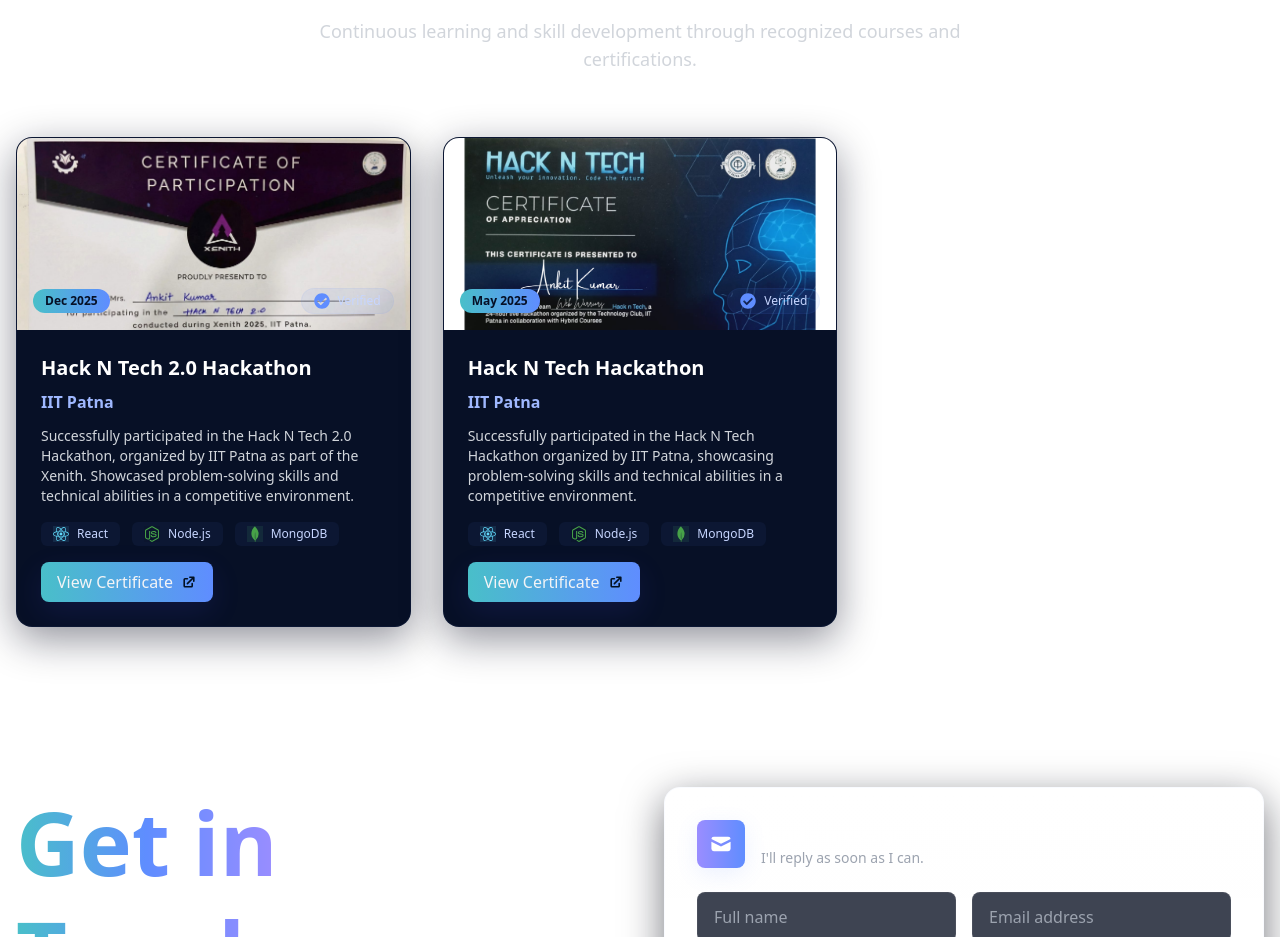
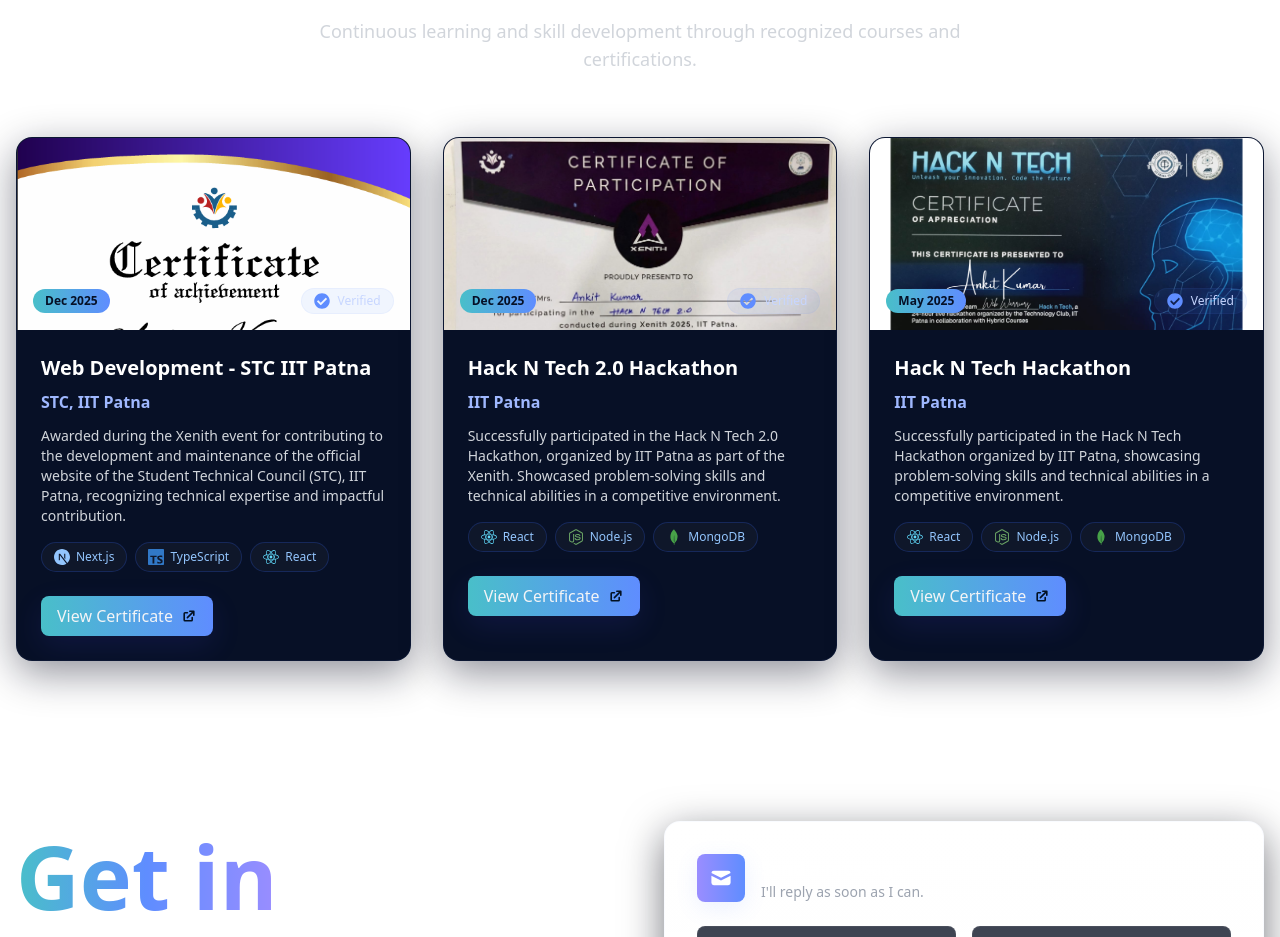
Before and after one commit to ankit9241/Portfolio, a React (Vite) app: page / in a window 1280 px wide. Shown: the part 6780-7717 px from the top of the page. Built offline with nearby package versions, Linux system fonts and the light colour scheme.

Commit message:
added certificate

```diff
--- a/src/components/Certificates.tsx
+++ b/src/components/Certificates.tsx
@@ -5,13 +5,24 @@
 import { HiExternalLink } from "react-icons/hi";
 import { FaCheckCircle } from "react-icons/fa";
 import { FaReact, FaNodeJs } from "react-icons/fa";
-import { SiMongodb } from "react-icons/si";
+import { SiMongodb, SiTypescript, SiNextdotjs } from "react-icons/si";
 
 const Certificates = () => {
   const ref = useRef(null);
   const isInView = useInView(ref, { once: true });
 
   const certificates = [
+    {
+      title: "Web Development - STC IIT Patna",
+      issuer: "STC, IIT Patna",
+      date: "Dec 2025",
+      description:
+        "Awarded during the Xenith event for contributing to the development and maintenance of the official website of the Student Technical Council (STC), IIT Patna, recognizing technical expertise and impactful contribution.",
+      image: "/assets/iitp-certificate.png",
+      link: "/assets/iitp-certificate.png",
+      verified: true,
+      skills: ["Nextjs", "TypeScript", "React"],
+    },
     {
       title: "Hack N Tech 2.0 Hackathon",
       issuer: "IIT Patna",
@@ -186,54 +197,31 @@
                   {cert.description}
                 </motion.p>
 
-                {/* Skills / Icon row */}
                 <motion.div
                   initial={{ opacity: 0, y: 8 }}
-                  animate={
-                    isInView ? { opacity: 1, y: 0 } : { opacity: 0, y: 8 }
-                  }
+                  animate={isInView ? { opacity: 1, y: 0 } : { opacity: 0, y: 8 }}
                   transition={{ duration: 0.6, delay: index * 0.08 + 0.46 }}
-                  className="flex items-center gap-3 mb-4"
+                  className="mt-4 mb-6 flex flex-wrap gap-2"
                 >
-                  {cert.skills.includes("React") && (
-                    <div className="inline-flex items-center gap-2 px-3 py-1 rounded-md bg-[rgba(95,141,255,0.06)] text-[#C7D6FF] text-xs">
-                      <FaReact
-                        className="w-4 h-4"
-                        style={{
-                          backgroundColor: "rgba(97, 218, 251, 0.1)",
-                          color: "#61DAFB",
-                          borderColor: "rgba(97, 218, 251, 0.2)",
-                        }}
-                      />
-                      React
-                    </div>
-                  )}
-                  {cert.skills.includes("Node.js") && (
-                    <div className="inline-flex items-center gap-2 px-3 py-1 rounded-md bg-[rgba(95,141,255,0.06)] text-[#C7D6FF] text-xs">
-                      <FaNodeJs
-                        className="w-4 h-4"
-                        style={{
-                          backgroundColor: "rgba(0, 0, 0, 0.1)",
-                          color: "#47a248",
-                          borderColor: "rgba(0, 0, 0, 0.2)",
-                        }}
-                      />
-                      Node.js
-                    </div>
-                  )}
-                  {cert.skills.includes("MongoDB") && (
-                    <div className="inline-flex items-center gap-2 px-3 py-1 rounded-md bg-[rgba(95,141,255,0.06)] text-[#C7D6FF] text-xs">
-                      <SiMongodb
-                        className="w-4 h-4"
-                        style={{
-                          backgroundColor: "rgba(77, 194, 116, 0.1)",
-                          color: "#47A248",
-                          borderColor: "rgba(77, 194, 116, 0.2)",
-                        }}
-                      />
-                      MongoDB
-                    </div>
-                  )}
+                  {cert.skills.map((skill, skillIndex) => {
+                    const skillIcons: { [key: string]: JSX.Element } = {
+                      'React': <FaReact className="w-4 h-4 text-[#61DAFB]" />,
+                      'Nextjs': <SiNextdotjs className="w-4 h-4" />,
+                      'Node.js': <FaNodeJs className="w-4 h-4 text-[#68A063]" />,
+                      'MongoDB': <SiMongodb className="w-4 h-4 text-[#47A248]" />,
+                      'TypeScript': <SiTypescript className="w-4 h-4 text-[#3178C6]" />
+                    };
+
+                    return (
+                      <span
+                        key={skillIndex}
+                        className="inline-flex items-center gap-1.5 px-3 py-1.5 rounded-full text-xs font-medium bg-[#0f172a] text-blue-300 border border-blue-900/50 hover:bg-[#1e293b] transition-colors duration-200"
+                      >
+                        {skillIcons[skill] || null}
+                        {skill === 'Nextjs' ? 'Next.js' : skill}
+                      </span>
+                    );
+                  })}
                 </motion.div>
 
                 <motion.a
```
Also changed, not shown: public/assets/iitp-certificate.png (added).
